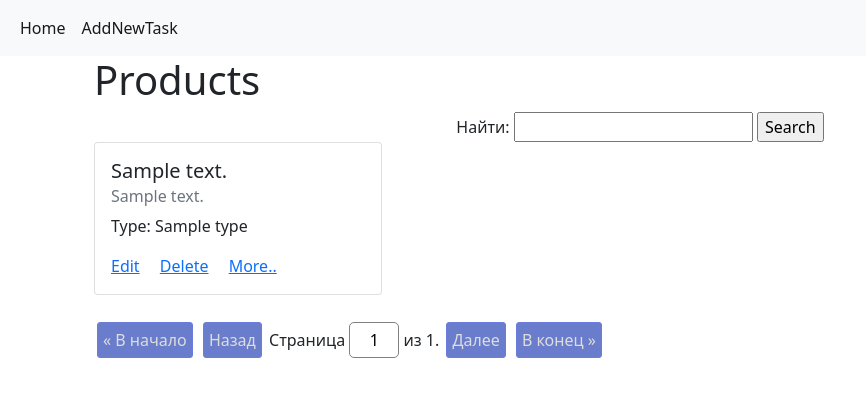
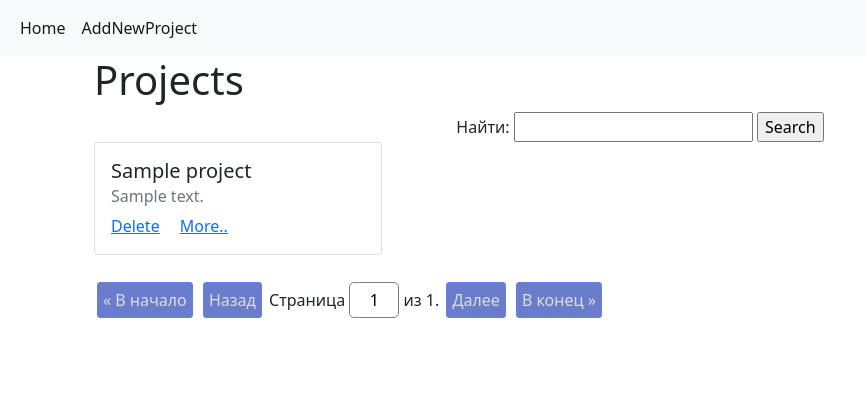
Before and after one commit to Gustaff0/Task, a Django app: page / in a window 1280 px wide. Shown: the top 397 px of the page, without its empty margins (0-866 px from the left). Run offline with Django 3.2, Linux system fonts and the light colour scheme; tables that the repository leaves empty hold one stand-in row (values such as "Sample post"); parts of the project's set-up code (start-up, migrations or seed data) failed here and were passed over; some libraries are stand-ins or nearby versions.

```diff
--- a/home/home/urls.py
+++ b/home/home/urls.py
@@ -15,14 +15,18 @@ Including another URLconf
 """
 from django.contrib import admin
 from django.urls import path
-from webapp.views import List_tasks, Create_task, Edit_task, View_task, Delete_task
+from webapp.views.project import ProjectList, ProjectCreate, ProjectView, ProjectDelete
+from webapp.views.task import TaskCreate, TaskEdit, TaskView, TaskDelete
 
 urlpatterns = [
     path('admin/', admin.site.urls),
-    path('', List_tasks.as_view(), name='home' ),
-    path('create/', Create_task.as_view(), name='create'),
-    path('edit/<int:pk>/', Edit_task.as_view(), name='edit'),
-    path('view/<int:pk>/', View_task.as_view(), name='view'),
-    path('delete/<int:pk>', Delete_task.as_view(), name='delete')
+    path('', ProjectList.as_view(), name='home' ),
+    path('create/project/', ProjectCreate.as_view(), name='create'),
+    path('view/<int:pk>/project/', ProjectView.as_view(), name='view'),
+    path('delete/<int:pk>/project/', ProjectDelete.as_view(), name='delete'),
+    path('create/task/', TaskCreate.as_view(), name='create_task'),
+    path('view/task/<int:pk>/', TaskView.as_view(), name='view_task'),
+    path('delete/task/<int:pk>/', TaskDelete.as_view(), name='delete_task'),
+    path('edit/task/<int:pk>/', TaskEdit.as_view(), name='edit_task')
 
 ]
--- a/home/webapp/forms.py
+++ b/home/webapp/forms.py
@@ -1,6 +1,6 @@
 from django import forms
 from django.forms import widgets
-from webapp.models import Status, Type, Task
+from webapp.models import Status, Type, Task, Project
 #
 # class TaskForm(forms.Form):
 #     summary = forms.CharField(max_length=200, required=True, label='Summary')
@@ -17,3 +17,11 @@ class TaskForm(forms.ModelForm):
 
 class SearchForm(forms.Form):
     search_value = forms.CharField(max_length=100, required=False, label='Найти')
+
+
+
+class ProjectForm(forms.ModelForm):
+
+    class Meta:
+        model = Project
+        fields = ('name', 'description', 'timestart', 'timefinish')
--- a/home/webapp/templates/task/delete.html
+++ b/home/webapp/templates/project/delete.html
@@ -12,8 +12,8 @@
 {% block content %}
 
 
-    <h1>Are you sure want to delete Task "{{ task }}"?</h1>
-    <form method="POST" action="{% url "delete" task.pk %}" class="text-center">
+    <h1>Are you sure want to delete Project "{{ project }}"?</h1>
+    <form method="POST" action="{% url "delete" project.pk %}" class="text-center">
         {% csrf_token %}
         <p><input type="submit" value="Yeas!"></p>
         <a class="btn btn-primary" href="{% url 'home' %}" role="button">No!</a>
--- a/home/webapp/templates/task/list.html
+++ b/home/webapp/templates/project/list.html
@@ -11,27 +11,25 @@
 <body>
 {% block menu %}
         <li class="nav-item">
-          <a class="nav-link active" aria-current="page" href="{% url 'create' %}">AddNewTask</a>
+          <a class="nav-link active" aria-current="page" href="{% url 'create' %}">AddNewProject</a>
         </li>
 {% endblock %}
 {% block content %}
     <div class="container">
-    <h1>Products</h1>
-    {% if not tasks %}
-        <h2>НЕТ ПРОДУКТОВ</h2>
+    <h1>Projects</h1>
+    {% if not projects %}
+        <h2>НЕТ ПРОЕКТОВ!</h2>
     {% else %}
         {% include "partial/search_form.html" %}
     {% endif %}
 
-    {% for task in tasks %}
+    {% for project in projects %}
         <div class="card" style="width: 18rem;">
             <div class="card-body">
-                <h5 class="card-title">{{ task.summary }}</h5>
-                <h6 class="card-subtitle mb-2 text-muted">{{ task.description }}</h6>
-                <p class="card-text">Type: {% for type in task.type.all %}{{ type.name }}{% if not forloop.last %}, {% endif %}{% endfor %}</p>
-                <a href="{% url 'edit' task.pk %}" class="card-link">Edit</a>
-                <a href="{% url 'delete' task.pk %}" class="card-link">Delete</a>
-                <a href="{% url 'view' task.pk %}" class="card-link">More..</a>
+                <h5 class="card-title">{{ project.name }}</h5>
+                <h6 class="card-subtitle mb-2 text-muted">{{ project.description }}</h6>
+                <a href="{% url 'delete' project.pk %}" class="card-link">Delete</a>
+                <a href="{% url 'view' project.pk %}" class="card-link">More..</a>
             </div>
         </div>
         <br>
--- a/home/webapp/views/__init__.py
+++ b/home/webapp/views/__init__.py
@@ -1 +1,2 @@
-from webapp.views.task import List_tasks, Create_task, Edit_task, View_task, Delete_task
+from webapp.views.project import ProjectList, ProjectView, ProjectDelete, ProjectCreate
+from webapp.views.task import TaskEdit, TaskCreate, TaskView, TaskDelete, TaskList
--- /dev/null
+++ b/home/webapp/views/project.py
@@ -0,0 +1,74 @@
+from django.views.generic import View, TemplateView, RedirectView, FormView, ListView, CreateView, DetailView
+from webapp.models import Project
+from django.shortcuts import render, get_object_or_404, redirect
+from django.urls import reverse
+from webapp.forms import ProjectForm, SearchForm, TaskForm
+from webapp.models import Project, Task
+from django.db.models import Q
+from django.utils.http import urlencode
+
+class ProjectCreate(CreateView):
+    template_name = 'project/create.html'
+    form_class = ProjectForm
+    model = Project
+
+    def get_success_url(self):
+        return reverse('project/view', kwargs={'pk' : self.kwargs.get('pk')})
+
+    def form_valid(self, form):
+        project = get_object_or_404(Project, id=self.kwargs.get('pk'))
+        form.instance.project = project
+        return super().form_valid(form)
+
+class ProjectList(ListView):
+    template_name = 'project/list.html'
+    model = Project
+    context_object_name = 'projects'
+    ordering = ('name', '-timestart')
+    paginate_by = 10
+    paginate_orphans = 2
+
+    def get(self, request, **kwargs):
+        self.form = SearchForm(request.GET)
+        self.search_data = self.get_search_data()
+        return super(ProjectList, self).get(request, **kwargs)
+
+    def get_queryset(self):
+        queryset = super().get_queryset()
+
+        if self.search_data:
+            queryset = queryset.filter(
+                Q(name__icontains=self.search_data) |
+                Q(description__icontains=self.search_data)
+            )
+        return queryset
+
+    def get_search_data(self):
+        if self.form.is_valid():
+            return self.form.cleaned_data['search_value']
+        return None
+
+    def get_context_data(self, **kwargs):
+        context = super().get_context_data(**kwargs)
+        context['search_form'] = self.form
+
+        if self.search_data:
+            context['query'] = urlencode({'search_value': self.search_data})
+
+        return context
+
+
+
+class ProjectView(DetailView):
+    model = Project
+    template_name = 'project/view.html'
+
+
+class ProjectDelete(View):
+    def get(self, request, *args, **kwargs):
+        project = get_object_or_404(Project, id=kwargs.get('pk'))
+        return render(request, 'project/delete.html', {'project': project})
+    def post(self, request, *args, **kwargs):
+        project = get_object_or_404(Project, id=kwargs.get('pk'))
+        project.delete()
+        return redirect('home')
--- a/home/webapp/views/task.py
+++ b/home/webapp/views/task.py
@@ -9,7 +9,7 @@ from django.db.models import Q
 from django.utils.http import urlencode
 # Create your views here.
 
-class List_tasks(ListView):
+class TaskList(ListView):
     template_name = 'task/list.html'
     model = Task
     context_object_name = 'tasks'
@@ -45,7 +45,7 @@ class List_tasks(ListView):
         return context
 
 
-class Create_task(CustomFormView):
+class TaskCreate(CustomFormView):
     template_name = 'task/create.html'
     form_class = TaskForm
     redirect_url = 'home'
@@ -62,7 +62,7 @@ class Create_task(CustomFormView):
         return super().form_valid(form)
 
 
-class Edit_task(FormView):
+class TaskEdit(FormView):
     template_name = 'task/edit.html'
     form_class = TaskForm
 
@@ -93,7 +93,7 @@ class Edit_task(FormView):
 
 
 
-class View_task(View):
+class TaskView(View):
     def get(self, request, *args, **kwargs):
         try:
             task = get_object_or_404(Task, id=kwargs.get('pk'))
@@ -102,7 +102,7 @@ class View_task(View):
         return render(request, 'task/view.html', {'task':task})
 
 
-class Delete_task(View):
+class TaskDelete(View):
     def get(self, request, *args, **kwargs):
         task = get_object_or_404(Task, id=kwargs.get('pk'))
         return render(request, 'task/delete.html', {'task': task})
```
Also changed, not shown: home/webapp/templates/project/create.html (added, +10 -0 lines), home/webapp/templates/project/view.html (renamed from home/webapp/templates/task/view.html, +21 -7 lines), home/webapp/templates/task/create.html (deleted, +0 -10 lines), home/webapp/templates/task/edit.html (deleted, +0 -10 lines).
